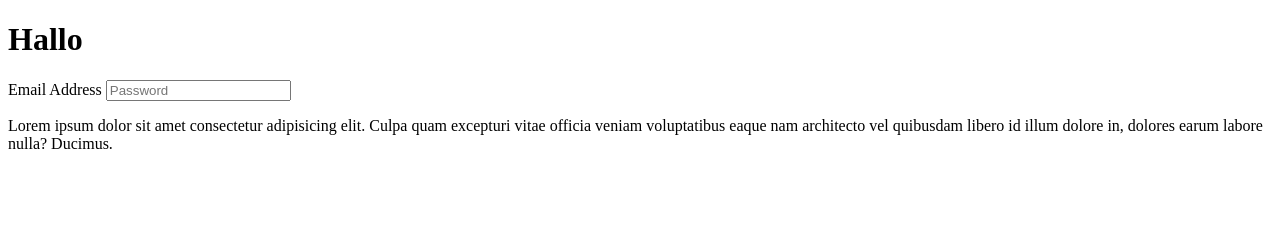
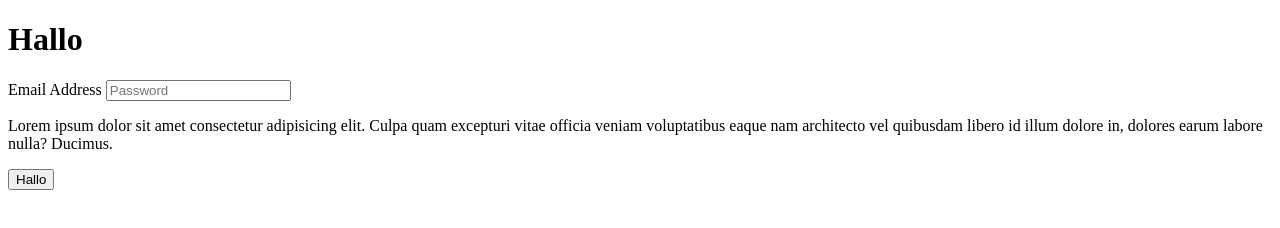
Before and after one commit to gitrshdbairamov/babystep2git, a plain HTML site: page index.html in a window 1280 px wide. Drawn offline with Linux system fonts and the light colour scheme.

Commit message:
added button

```diff
--- a/index.html
+++ b/index.html
@@ -12,5 +12,6 @@
     <p class="description">
         Lorem ipsum dolor sit amet consectetur adipisicing elit. Culpa quam excepturi vitae officia veniam voluptatibus eaque nam architecto vel quibusdam libero id illum dolore in, dolores earum labore nulla? Ducimus.
     </p>
+    <button>Hallo</button>
 </body>
 </html>
```
